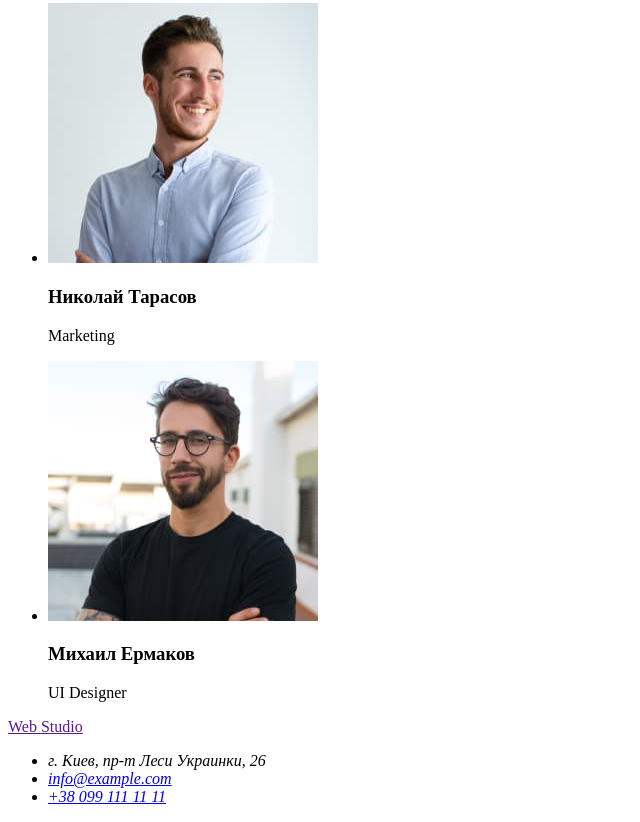
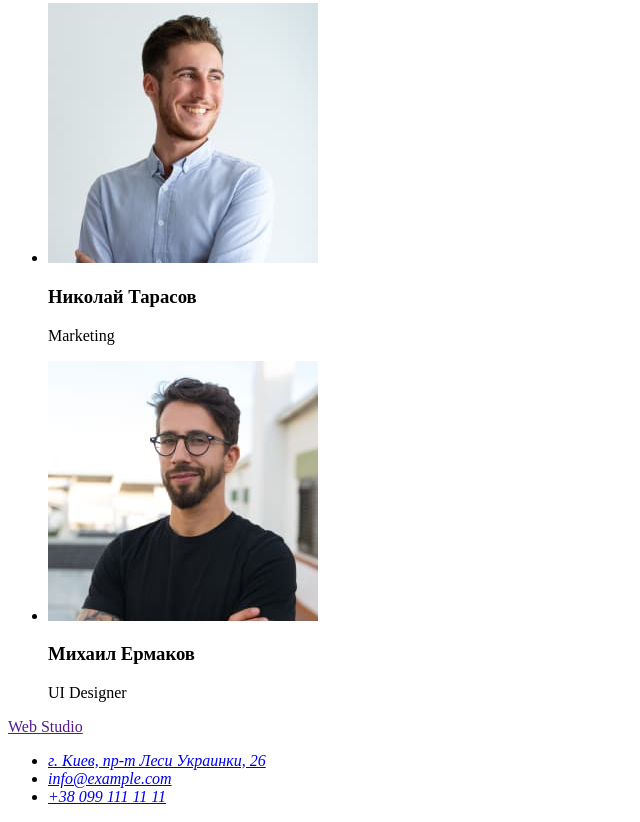
Before and after one commit to IhorAlexsovich/HW-1, a plain HTML site: page index.html in a window 1280 px wide. Shown: the part 2267-3089 px from the top of the page, without its empty margins (0-640 px from the left). Drawn offline with Linux system fonts and the light colour scheme.

Commit message:
посилання на карту

```diff
--- a/index.html
+++ b/index.html
@@ -79,7 +79,7 @@
             </a>
             <address>
                 <ul>
-                    <li>г. Киев, пр-т Леси Украинки, 26</li>
+                    <li><a href="https://www.google.com/maps/place/%D0%B1%D1%83%D0%BB%D1%8C%D0%B2%D0%B0%D1%80+%D0%9B%D0%B5%D1%81%D1%96+%D0%A3%D0%BA%D1%80%D0%B0%D1%97%D0%BD%D0%BA%D0%B8,+26,+%D0%9A%D0%B8%D1%97%D0%B2,+02000/@50.4265804,30.5296525,15z/data=!3m1!4b1!4m5!3m4!1s0x40d4cf0e033ecbe9:0x57a4dffefec77da0!8m2!3d50.4265807!4d30.5383858"> г. Киев, пр-т Леси Украинки, 26</a></li>
                     <li><a href="mailto:info@example.com">info@example.com</a></li>
                     <li><a href="tel:+380991111111">+38 099 111 11 11</a></li>
                 </ul>
```
